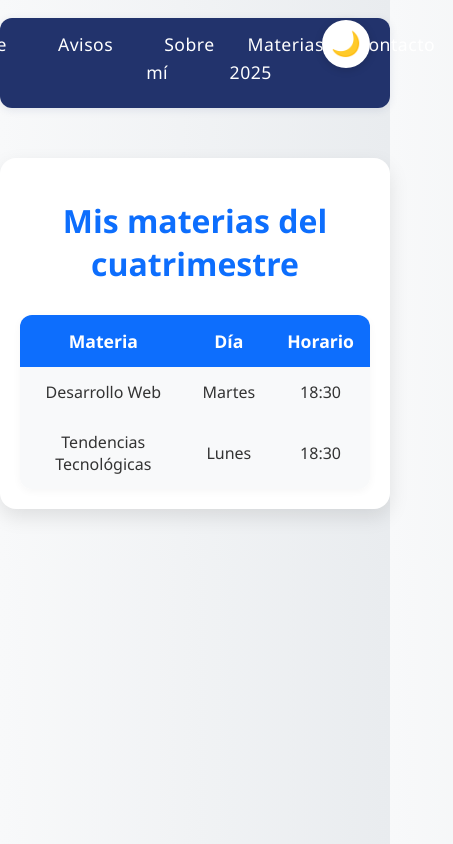
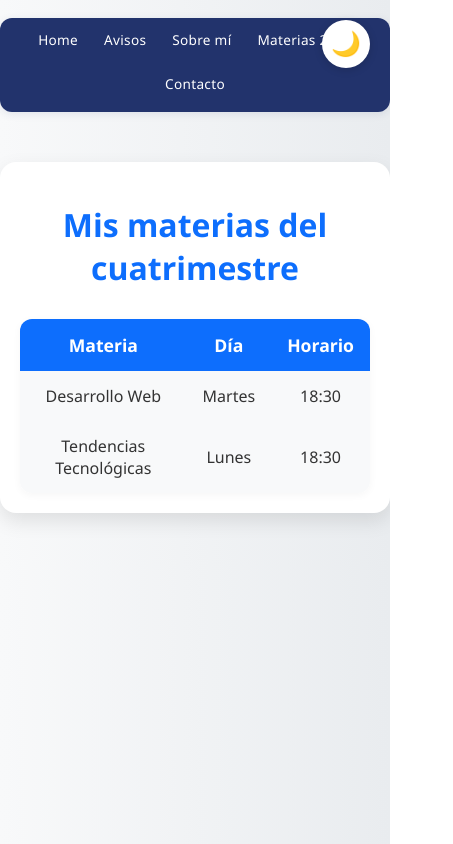
Before and after one commit to iivigarcia/desawebuva1, a plain HTML site: page index.html in a window 390 px wide. Shown: the whole page, 453 px wide, since content can reach past the window. Drawn offline with Linux system fonts and the light colour scheme.

Commit message:
Se arregla el responsive

```diff
--- a/styles.css
+++ b/styles.css
@@ -97,6 +97,30 @@ li {
   .container { padding: 20px; }
   h1 { font-size: 2rem; }
   .photo img { width: 180px; height: 180px; }
+
+  /* Nav bar responsive */
+  nav ul {
+    padding: 8px 0;
+    gap: 8px;
+    flex-wrap: wrap;
+    justify-content: center;
+  }
+  nav a {
+    padding: 6px 12px;
+    font-size: 0.9rem;
+    letter-spacing: 0.3px;
+  }
+}
+
+@media (max-width: 480px) {
+  nav ul {
+    padding: 6px 0;
+    gap: 6px;
+  }
+  nav a {
+    padding: 5px 10px;
+    font-size: 0.85rem;
+  }
 }
 
 /* Sobre mí foto */
```
